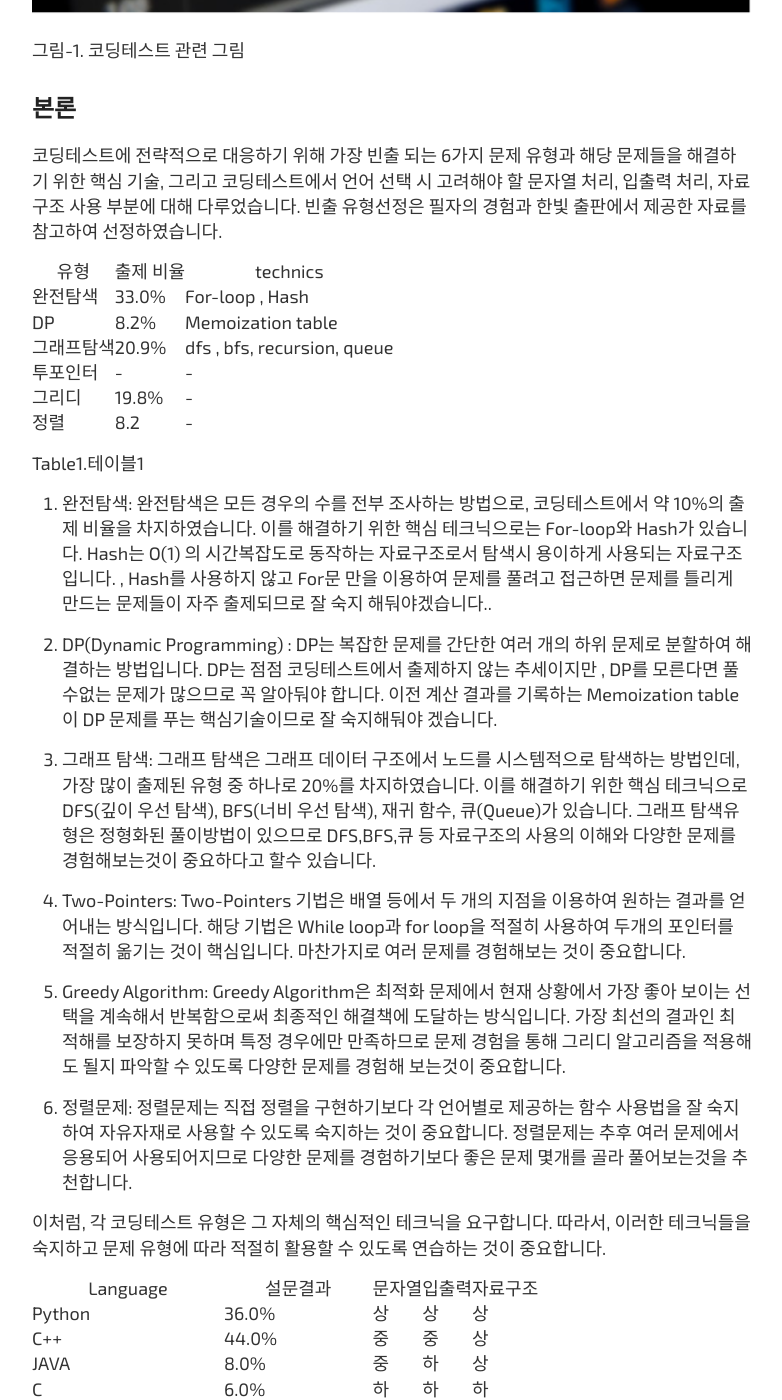
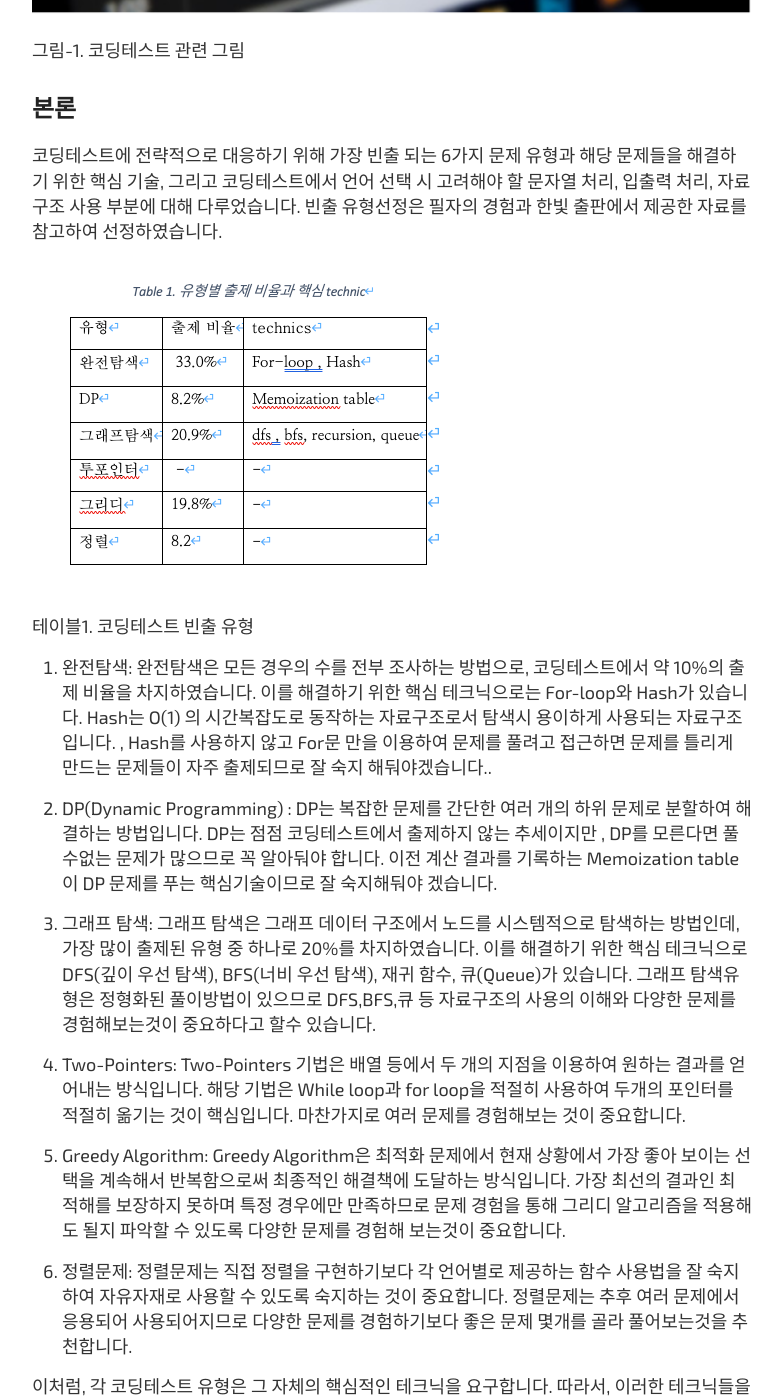
Before and after one commit to jihoon50/jihoon50.github.io, a Jekyll site: the page built from _posts/2023-10-06-survey.md, in a window 1280 px wide and 1400 px high, scrolled down 1232 px. Shown: the whole window, without its empty margins (248-1030 px from the left). Built offline with Jekyll 4.4.1, drawn with Linux system fonts in a browser that asks for light colours; some web fonts are replaced; our own code applies the rules of GitHub Pages for plain Markdown files; comment, search, counter and statistics services are not loaded; some of the changed text lies outside the part shown.

Commit message:
add table

```diff
--- a/_posts/2023-10-06-survey.md
+++ b/_posts/2023-10-06-survey.md
@@ -6,11 +6,11 @@
 ## 서론
 컴퓨터 공학과 학생들에게는 코딩테스트가 취업 준비와 진로에 있어서 중요한 요소로 인식되고 있습니다. 그러나 코딩테스트의 출제 범위는 방대하여 많은 학생들이 대비하기 어려움을 겪고 있습니다. 이 보고서는 최신 코딩테스트의 출제 경향을 파악하고 대응 전략을 제시함으로써 학생들이 효과적으로 대비할 수 있는 방법을 소개합니다.
 
+
 ![figure1]({{site.baseurl}}/images/231005/02.png)
 
 
 그림-1. 코딩테스트 관련 그림
-
 ## 본론
 코딩테스트에 전략적으로 대응하기 위해 가장 빈출 되는 6가지 문제 유형과 해당 문제들을 해결하기 위한 핵심 기술, 그리고 코딩테스트에서 언어 선택 시 고려해야 할 문자열 처리, 입출력 처리, 자료구조 사용 부분에 대해 다루었습니다. 빈출 유형선정은 필자의 경험과 한빛 출판에서 제공한 자료를 참고하여 선정하였습니다.
 
@@ -18,19 +18,9 @@
 
 
 
-| 유형 | 출제 비율 | technics |
-| --- |---| --- |
-| 완전탐색 | 33.0% | For-loop , Hash |
-| DP | 8.2% | Memoization table |
-| 그래프탐색 | 20.9% |dfs , bfs, recursion, queue |
-| 투포인터 | - | - |
-| 그리디 | 19.8% | - |
-| 정렬 | 8.2 | - |
+![figure1]({{site.baseurl}}/images/table1.png)
 
-
-Table1.테이블1
-
-
+테이블1. 코딩테스트 빈출 유형
 
 
 
@@ -54,19 +44,10 @@ Table1.테이블1
 
 
 
-
-| Language | 설문결과 | 문자열 | 입출력 | 자료구조 |
-|----------|---------|--------|--------|----------|
-| Python   | 36.0%   | 상     | 상     | 상       |
-| C++      | 44.0%   | 중     | 중     | 상       |
-| JAVA     | 8.0%    | 중	  | 하	   | 상		  |
-| C        | 6.0%    | 하	  | 하	   | 하		  |
-| PHP      | 2.0%    │ 중	  │ 상	   │ 하	      |
-│ 기타 	    │ 4.0%    │ - 	   │ - 	   │ - 	      |
+![figure1]({{site.baseurl}}/images/table2.png)
 
 
-Table2.테이블2
-
+table2. 코딩테스트 언어 특징
 
 
 
```
Also changed, not shown: images/table1.png (added), images/table2.png (added).
